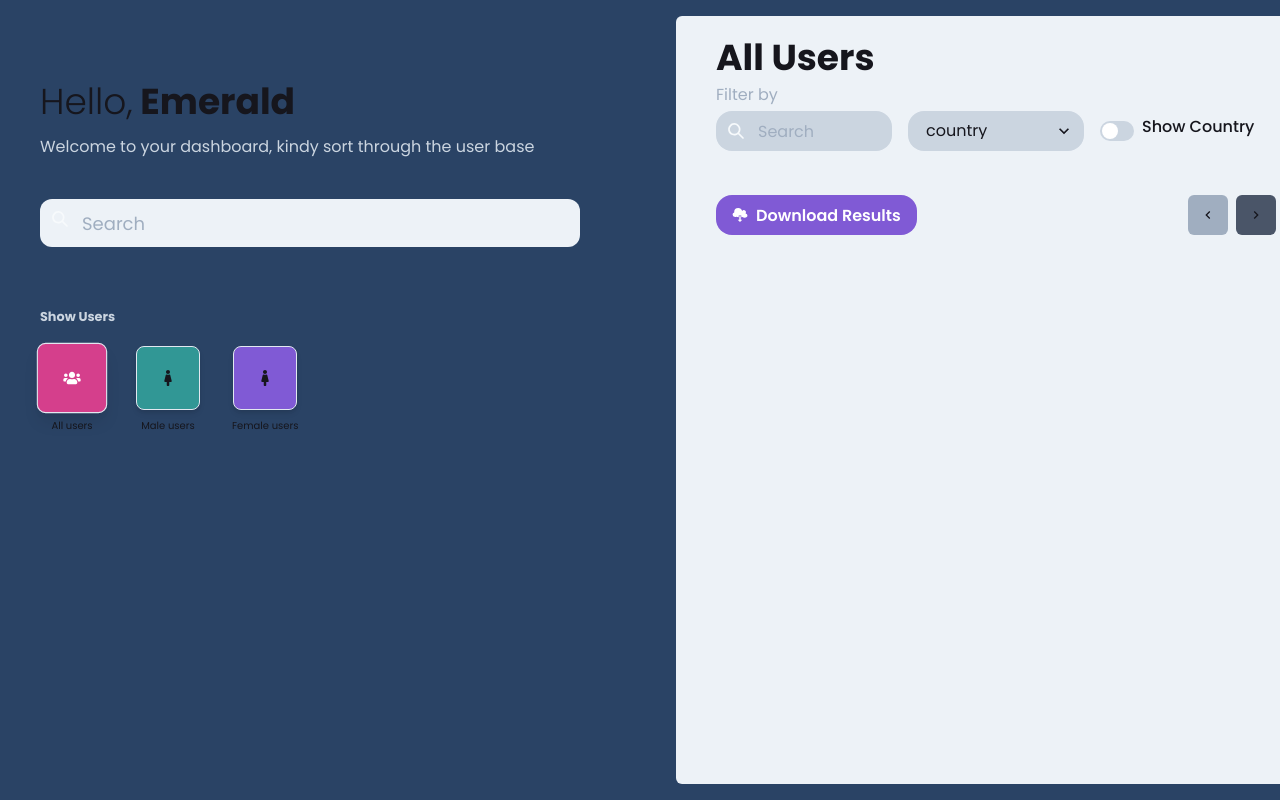
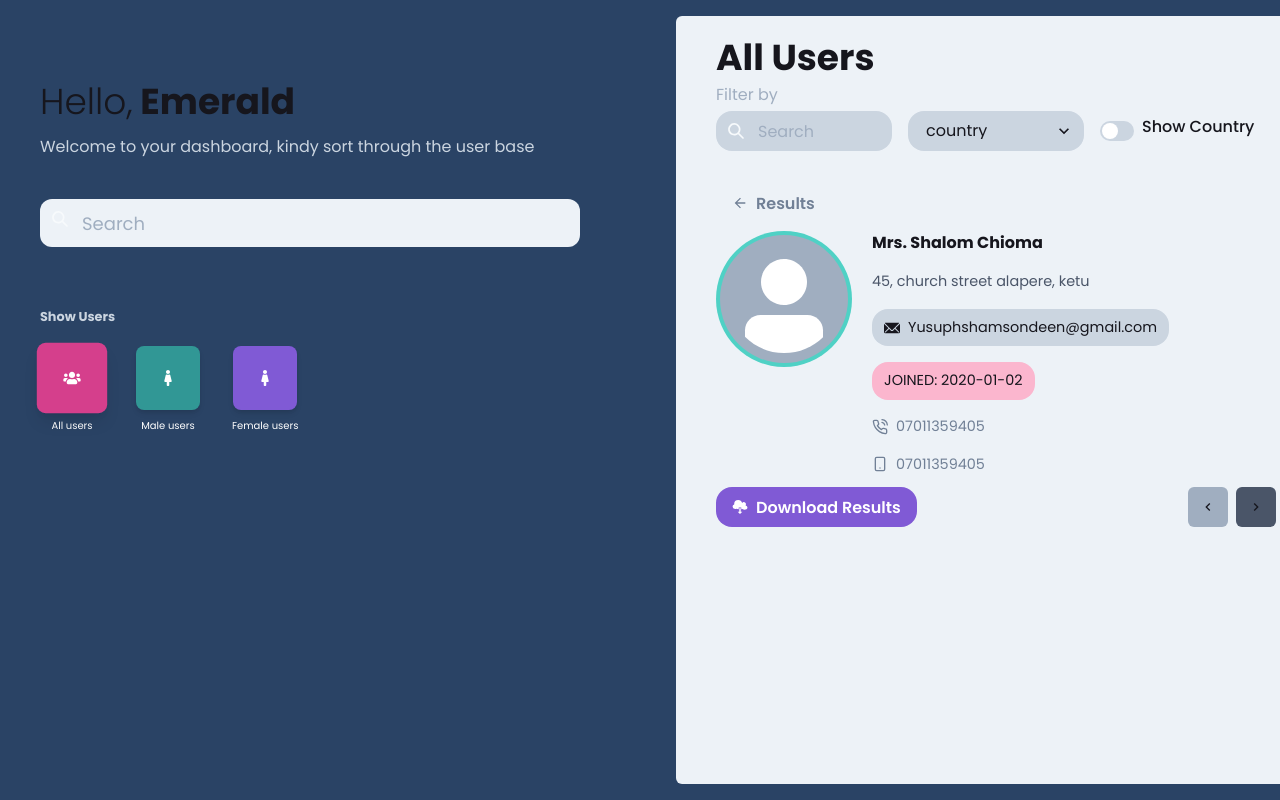
Before and after one commit to Sax-Yusuph/DecagonDevPlacement, a Next.js app: page / in a window 1280 px wide. Built offline with nearby package versions, Linux system fonts and the light colour scheme.

Commit message:
completed UI

```diff
--- a/src/components/HomeMenu.tsx
+++ b/src/components/HomeMenu.tsx
@@ -33,8 +33,10 @@ function RadioCard(props: any) {
 				borderWidth='1px'
 				borderRadius='lg'
 				boxShadow='md'
+				border='none'
 				bg={props.color}
-				transition='all .5s ease-in-out'
+				transition='all .2s ease-in-out'
+				color='white'
 				_checked={{
 					color: 'white',
 					// bg:
@@ -125,7 +127,7 @@ export const HomeMenu = ({ title }: { title?: string }) => {
 							<RadioCard {...radio} color={getColorProp(value)}>
 								<Icon as={getIconProp(value)} />
 							</RadioCard>
-							<Text as='span' fontSize='10px'>
+							<Text as='span' color='white' fontSize='10px'>
 								{value}
 							</Text>
 						</VStack>
--- a/src/components/Profile.tsx
+++ b/src/components/Profile.tsx
@@ -1,11 +1,59 @@
-import { ArrowBackIcon } from "@chakra-ui/icons";
-import { HStack, Text } from "@chakra-ui/react";
+import { ArrowBackIcon, EmailIcon } from '@chakra-ui/icons'
+import {
+	Box,
+	HStack,
+	Text,
+	Avatar,
+	VStack,
+	Circle,
+	Icon,
+	Button,
+} from '@chakra-ui/react'
+import { FiPhoneCall, FiSmartphone } from 'react-icons/fi'
+export default function Profile() {
+	return (
+		<VStack alignItems='flex-start'>
+			<Button leftIcon={<ArrowBackIcon />} color='gray.500' variant='ghost'>
+				Results
+			</Button>
 
-export default  function Profile(){
-    return (
-        <HStack>
-            <ArrowBackIcon/>
-            <Text as="span" color="gray.400"> Results</Text>
-        </HStack>
-    )
+			<Box>
+				<HStack alignItems='flex-start' spacing={5}>
+					<Circle p={1} bg='teal.300'>
+						<Avatar src='' alt='profile' size='2xl' />
+					</Circle>
+					<VStack alignItems='flex-start' spacing={4}>
+						<Text as='h4' fontWeight='bold'>
+							{' '}
+							Mrs. Shalom Chioma
+						</Text>
+						<Text as='p' color='gray.600' fontSize='0.9rem'>
+							{' '}
+							45, church street alapere, ketu
+						</Text>
+
+						<HStack bg='gray.300' rounded='2xl' py={2} px={3}>
+							<EmailIcon />
+							<Text as='p' fontSize='0.9rem'>
+								Yusuphshamsondeen@gmail.com
+							</Text>
+						</HStack>
+						<HStack bg='pink.200' rounded='2xl' py={2} px={3}>
+							<Text as='p' fontSize='0.9rem'>
+								JOINED: 2020-01-02
+							</Text>
+						</HStack>
+						<HStack rounded='2xl' color='gray.500'>
+							<Icon as={FiPhoneCall} />
+							<Text fontSize='0.9rem'>07011359405</Text>
+						</HStack>
+						<HStack rounded='2xl' color='gray.500'>
+							<Icon as={FiSmartphone} />
+							<Text fontSize='0.9rem'>07011359405</Text>
+						</HStack>
+					</VStack>
+				</HStack>
+			</Box>
+		</VStack>
+	)
 }
--- a/src/pages/index.tsx
+++ b/src/pages/index.tsx
@@ -8,6 +8,7 @@ import { Footer } from '../components/Footer'
 import { HomeMenu } from '../components/HomeMenu'
 import Filter from '../components/Filter'
 import ResultCard from '../components/ResultCard'
+import Profile from '../components/Profile'
 
 const Index = () => (
 	<Container height='100vh' bg='blue.800' overflow='hidden'>
@@ -34,7 +35,7 @@ const Index = () => (
 							return <ResultCard key={i} />
 						})}
 				</Box> */}
-
+				<Profile />
 				<Footer />
 			</Box>
 			{/* <DarkModeSwitch /> */}
```
Also changed, not shown: src/hooks/fetchUsers.ts (added).
